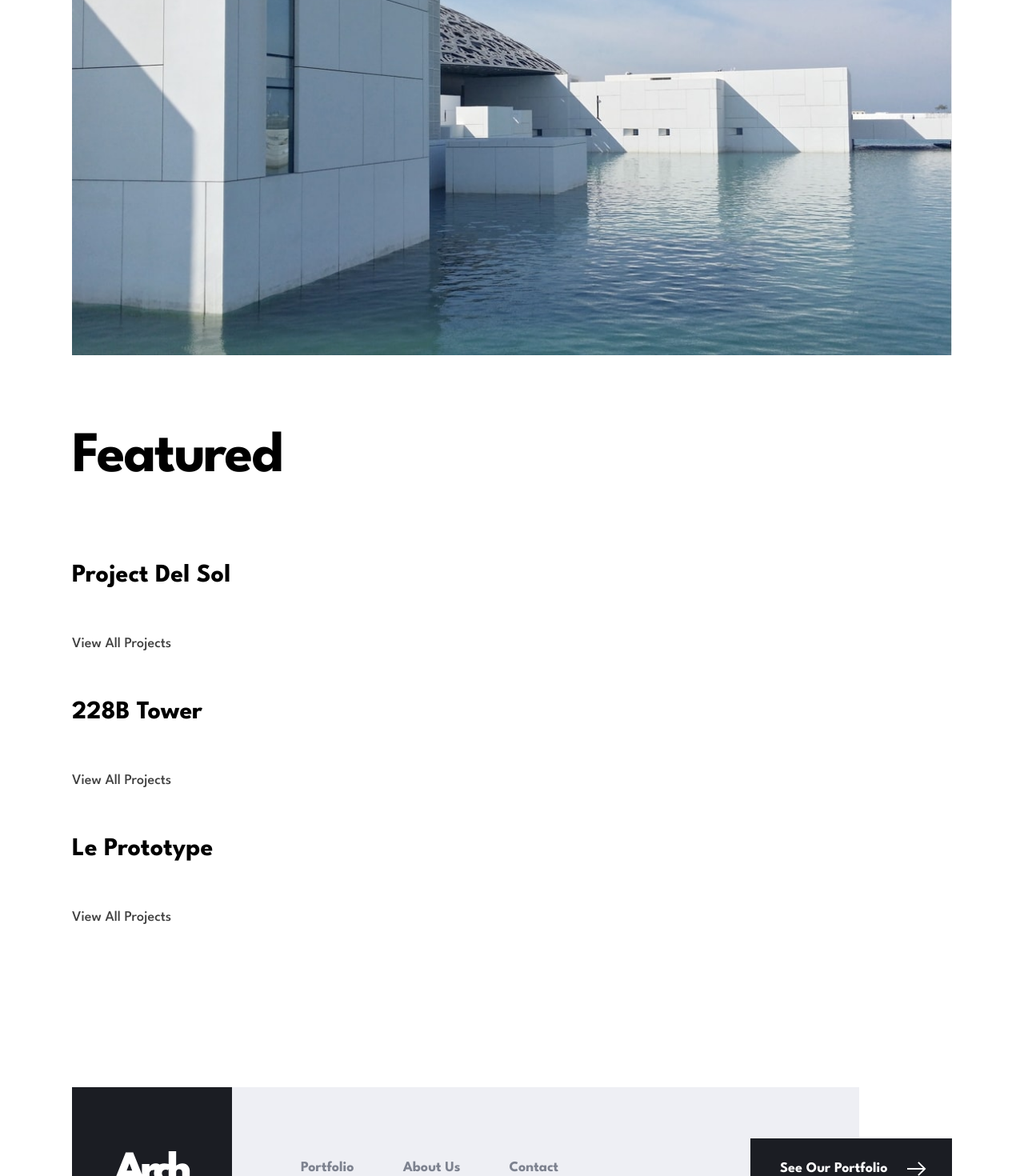
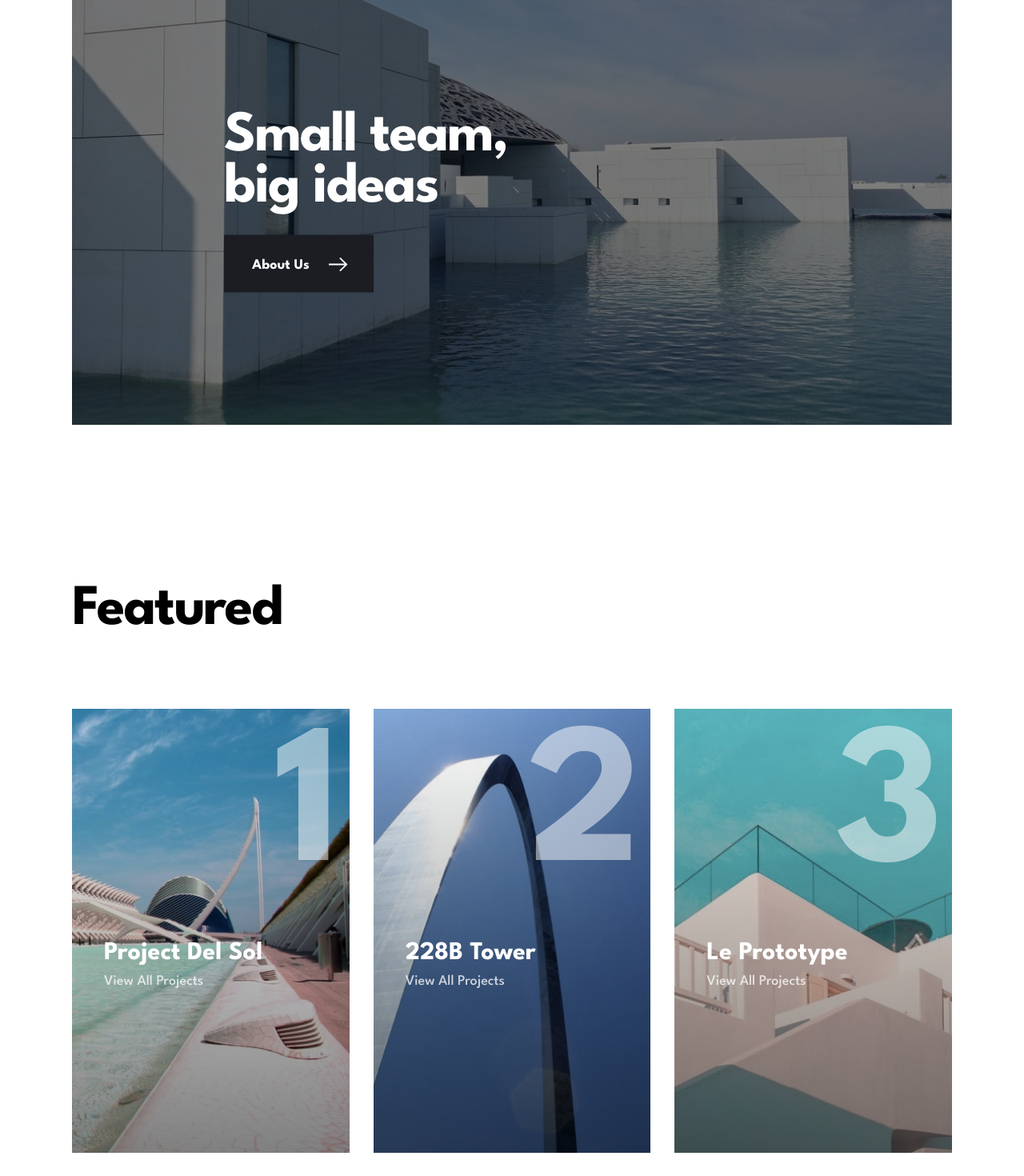
Before and after one commit to Alexandre-st/Arch-studio-multipage-website, a React (Create React App) app: page / in a window 1280 px wide. Shown: the part 1960-3430 px from the top of the page at 80% size. Built offline with nearby package versions, Linux system fonts and the light colour scheme.

Commit message:
Add somes content for the home design page

```diff
--- a/src/pages/Home.js
+++ b/src/pages/Home.js
@@ -7,6 +7,16 @@ import WelcomeImg from '../assets/home/desktop/image-welcome.jpg';
 import SmTeamMobile from '../assets/home/mobile/image-small-team.jpg' ;
 import SmTeamTablet from '../assets/home/tablet/image-small-team.jpg' ;
 import SmTeamDesktop from '../assets/home/desktop/image-small-team.jpg';
+import DelSolMobile from '../assets/portfolio/mobile/image-del-sol.jpg';
+import DelSolTablet from '../assets/portfolio/tablet/image-del-sol.jpg';
+import DelSolDesktop from '../assets/portfolio/desktop/image-del-sol.jpg';
+import TowerMobile from '../assets/portfolio/mobile/image-228b.jpg';
+import TowerTablet from '../assets/portfolio/tablet/image-228b.jpg';
+import TowerDesktop from '../assets/portfolio/desktop/image-228b.jpg';
+import PrototypeMobile from '../assets/portfolio/mobile/image-prototype.jpg';
+import PrototypeTablet from '../assets/portfolio/tablet/image-prototype.jpg';
+import PrototypeDesktop from '../assets/portfolio/desktop/image-prototype.jpg';
+import Arrow from '../assets/icons/icon-arrow.svg';
 
 const Home = () => {
   return (
@@ -48,41 +58,67 @@ const Home = () => {
 
       <section className="infos container-img">
         <div className="infos-content">
-          <picture>
+          <picture className="infos-content-img">
             <source srcSet={SmTeamDesktop} media="(min-width: 1024px)" />
             <source srcSet={SmTeamTablet} media="(min-width: 768px)" />
             <img src={SmTeamMobile} alt="Project Paramour" />
           </picture>
           <div className="infos-content-text">
-            <h3 className="mid-title">Small team, big ideas</h3>
-            <Link to='/'>About Us</Link>
+            <h3 className="mid-title">Small team,<br /> big ideas</h3>
+            <Link className="infos-content-text-button button" to='/'>
+              <p>About Us</p>
+              <img src={Arrow} alt="Arrow link" />
+            </Link>
           </div>
         </div>
       </section>
 
       <section className="featured container">
+        <div className="featured-title">
           <h4 className="mid-title">Featured</h4>
+        </div>
         <div className="featured-content">
           <div className="image-container">
-            {/* <img src={} alt="" /> */}
+            <picture className="image-container-img">
+              <source srcSet={DelSolDesktop} media="(min-width: 1024px)" />
+              <source srcSet={DelSolTablet} media="(min-width: 768px)" />
+              <img src={DelSolMobile} alt="Project Del Sol" />
+            </picture>
             <div className="image-container-content">
+              <div className="image-container-content-text">
                 <h5 className='lil-title'>Project Del Sol</h5>
                 <p className="text text-opacity">View All Projects</p>
               </div>
             </div>
+            <span className="big-number">1</span>
+          </div>
           <div className="image-container">
-            {/* <img src={} alt="" /> */}
+            <picture className="image-container-img">
+              <source srcSet={TowerDesktop} media="(min-width: 1024px)" />
+              <source srcSet={TowerTablet} media="(min-width: 768px)" />
+              <img src={TowerMobile} alt="228B Tower" />
+            </picture>
             <div className="image-container-content">
+              <div className="image-container-content-text">
                 <h5 className='lil-title'>228B Tower</h5>
                 <p className="text text-opacity">View All Projects</p>
               </div>
             </div>
+            <span className="big-number">2</span>
+          </div>
           <div className="image-container">
-            {/* <img src={} alt="" /> */}
+            <picture className="image-container-img">
+              <source srcSet={PrototypeDesktop} media="(min-width: 1024px)" />
+              <source srcSet={PrototypeTablet} media="(min-width: 768px)" />
+              <img src={PrototypeMobile} alt="Le Prototype" />
+            </picture>
             <div className="image-container-content">
+              <div className="image-container-content-text">
                 <h5 className='lil-title'>Le Prototype</h5>
                 <p className="text text-opacity">View All Projects</p>
               </div>
+            </div>
+            <span className="big-number">3</span>
           </div>
         </div>
       </section>
--- a/src/styles/base/_base.scss
+++ b/src/styles/base/_base.scss
@@ -38,7 +38,7 @@ h1, h2, h3, h4 {
   font-size: 1.8rem;
   font-weight: 700;
   line-height: 2.5rem;
-  padding: 2.5rem 0 2.2rem 0;
+  padding: 2.5rem 0 2.2rem 0rem;
 
   img {
     filter: brightness(0) invert(1);
@@ -46,3 +46,53 @@ h1, h2, h3, h4 {
     height: 1.8rem;
   }
 }
+
+// Styles for the different images for the home page and the portfolio
+.image-container {
+  position: relative;
+
+  &-img {
+    @include background-image;
+
+    img {
+      background: #E1E1E1;
+    }
+  }
+
+  &-content {
+    position: absolute;
+    top: 41.83%;
+    margin-left: 2.4rem;
+    color: #FFFFFF;
+
+    @include mq(tablet) {
+      margin-left: 4rem;
+      top: 57.08;
+    }
+
+    .text-opacity {
+      font-weight: 500;
+      font-size: 1.8rem;
+      line-height: 2.4rem;
+      opacity: 0.75;
+      margin-top: -5rem;
+    }
+  }
+
+  .big-number {
+    display: none;
+
+    @include mq(tablet) {
+      display: block;
+      position: absolute;
+      top: 2.9rem;
+      right: 1.6rem;
+      font-weight: 700;
+      font-size: 25rem;
+      line-height: 20rem;
+      letter-spacing: -5px;
+      color: #FFFFFF;
+      opacity: 0.5;
+    }
+  }
+}
--- a/src/styles/pages/_home.scss
+++ b/src/styles/pages/_home.scss
@@ -76,7 +76,6 @@
       font-size: 25rem;
       line-height: 20rem;
       letter-spacing: -5px;
-      // position: absolute;
     }
   }
 
@@ -95,20 +94,77 @@
 .infos {
   margin-top: 11.3rem;
 
+  @include mq(tablet) {
+    margin: 23.3rem 9.8rem 0 9.7rem;
+  }
+
+  @include mq(desktop) {
+    margin: auto;
+    margin-top: 20rem;
+  }
+
   &-content {
     position: relative;
 
+    &-img {
+      @include mask-image;
+    }
+
     &-text {
-      display: none;
+      position: absolute;
+      top: 55.53%;
+      transform: translate(0, -55.53%);
+      margin-left: 3.2rem;
+      z-index: 2;
+
+      @include mq(tablet) {
+        margin-left: 5.8rem;
+      }
+
+      @include mq(laptop) {
+        margin-left: 19rem;
+      }
+
+      @include mq(laptop) {
+        transform: translate(0, -64.53%);
+      }
+      h3 {
+        color: #FFFFFF;
+      }
+
+      &-button {
+        width: 18.7rem;
+        padding-left: 3.5rem;
+        margin-top: 2.3rem;
+
+        @include mq(laptop) {
+          margin-top: 2.7rem;
+        }
+      }
     }
   }
 }
 
 // == Featured section
-.section {
+.featured {
   margin-top: 7.3rem;
 
+  @include mq(tablet) {
+    margin-top: 20rem;
+  }
+
   &-content {
-    margin-top: 4.3rem;
+    display: flex;
+    flex-direction: column;
+    gap: 2.4rem;
+
+    @include mq(tablet) {
+      margin-top: -0.5rem;
+    }
+
+    @include mq(laptop) {
+      flex-direction: row;
+      gap: 3rem;
+    }
   }
 }
--- a/src/styles/variables/_mixins.scss
+++ b/src/styles/variables/_mixins.scss
@@ -16,3 +16,27 @@
     }
   }
 }
+
+@mixin mask-image {
+  &::before {
+    content: "";
+    position: absolute;
+    left: 0;
+    height: 100%;
+    width: 100%;
+    background-color: #000000;
+    opacity: 0.5;
+    z-index: 1;
+  }
+}
+
+@mixin background-image {
+  &::before {
+    content: "";
+    position: absolute;
+    left: 0;
+    height: 100%;
+    width: 100%;
+    background: linear-gradient(180deg, rgba(0, 0, 0, 0.0001) 0.01%, rgba(0, 0, 0, 0.499044) 100%);
+  }
+}
```
Lines whose indentation alone changed are shown as unchanged.
